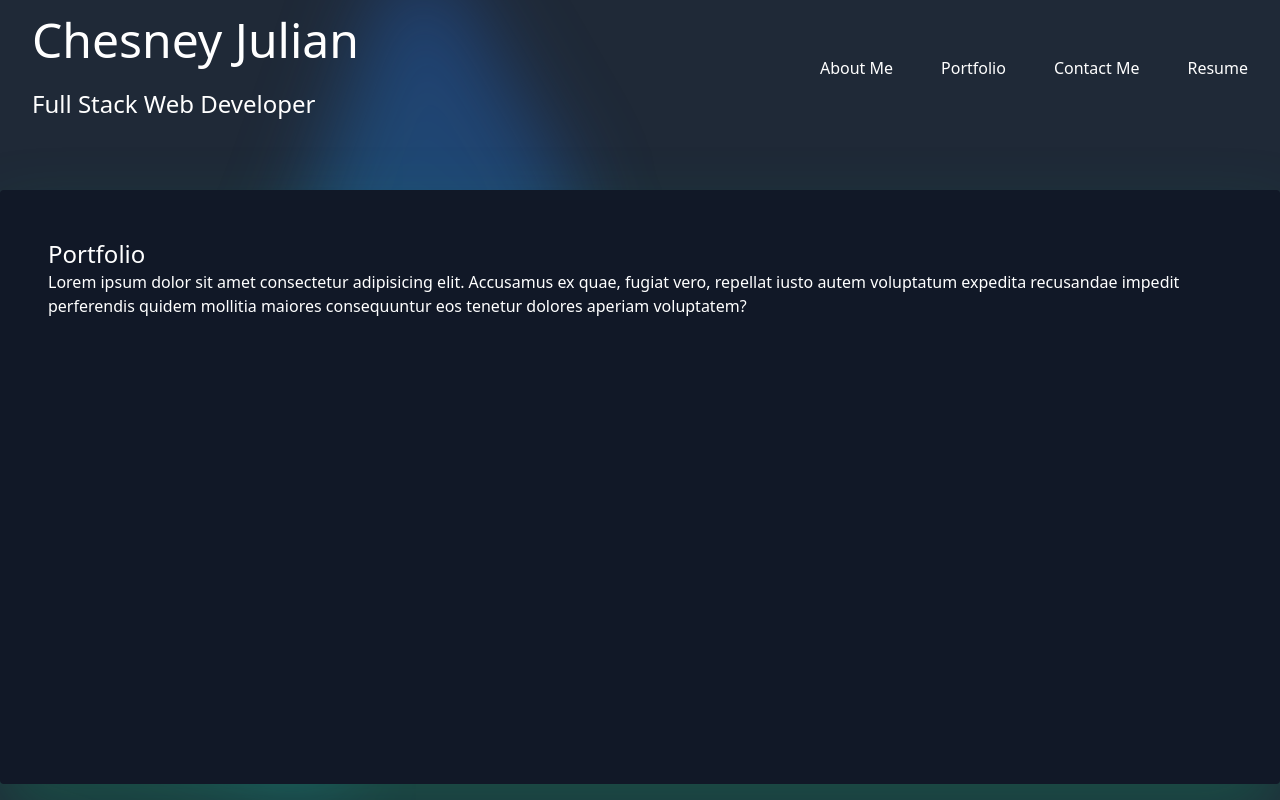
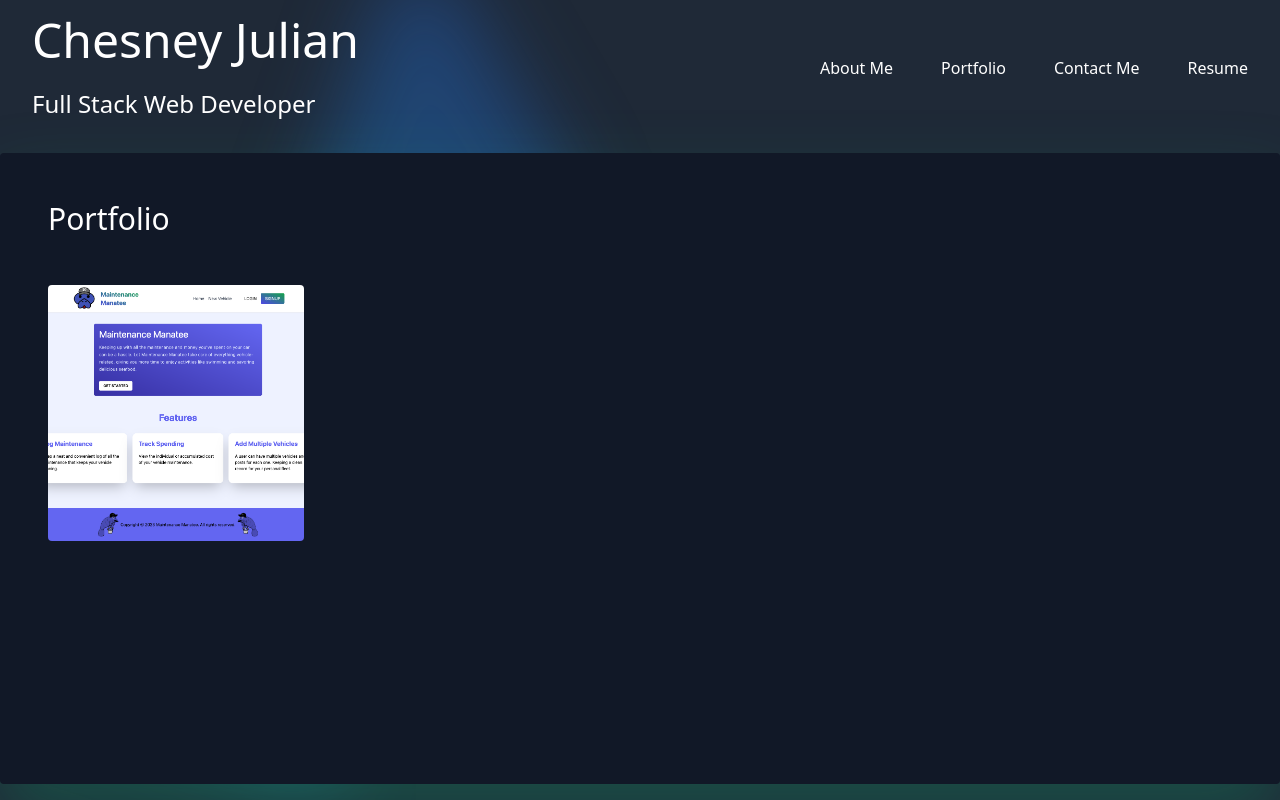
Before and after one commit to ChesneyJulian/react-portfolio, a React (Vite) app: page /portfolio in a window 1280 px wide. Built offline with nearby package versions, Linux system fonts and the light colour scheme.

Commit message:
begin working out styling for images and overlays for project component and portfolio page

```diff
--- a/src/components/Project.jsx
+++ b/src/components/Project.jsx
@@ -0,0 +1,17 @@
+function Project() {
+
+  return (
+    <>
+      <section className=" h-64 w-64">
+        <div className="container relative h-full w-full">
+          <img className="aspect-square object-cover rounded z-10" src="../../public/images/maintenance-manatee.png"></img>
+          <div className="overlay opacity-0 hover:opacity-50 bg-blue-500 absolute top-0 h-full w-full transition duration-300 ease-in-out">
+            <p>Maintenance Manatee</p>
+          </div>
+        </div>
+      </section>
+    </>
+  )
+}
+
+export default Project
--- a/src/pages/Landing.jsx
+++ /dev/null
@@ -1,16 +0,0 @@
-import Header from '../components/Header'
-
-export default function Landing() {
-  return (
-    <div className='grid grid-cols-12'>
-      <div className='col-span-6'>
-        <Header />
-      </div>
-      <div className='col-span-6'>
-        <p className='p-16'>
-          welcome to my website
-        </p>
-      </div>
-    </div>
-  )
-}
--- a/src/pages/Portfolio.jsx
+++ b/src/pages/Portfolio.jsx
@@ -1,8 +1,14 @@
+import Project from '../components/Project';
+
 export default function Portfolio() {
   return (
     <>
-      <p className='text-2xl'>Portfolio</p>
-      <p>Lorem ipsum dolor sit amet consectetur adipisicing elit. Accusamus ex quae, fugiat vero, repellat iusto autem voluptatum expedita recusandae impedit perferendis quidem mollitia maiores consequuntur eos tenetur dolores aperiam voluptatem?</p>
+      <div className='mb-12'>
+        <h3 className='text-3xl'>Portfolio</h3>
+      </div>
+      <div>
+       <Project />
+      </div>
     </>
   )
 }
```
Also changed, not shown: public/images/maintenance-manatee.png (added).
